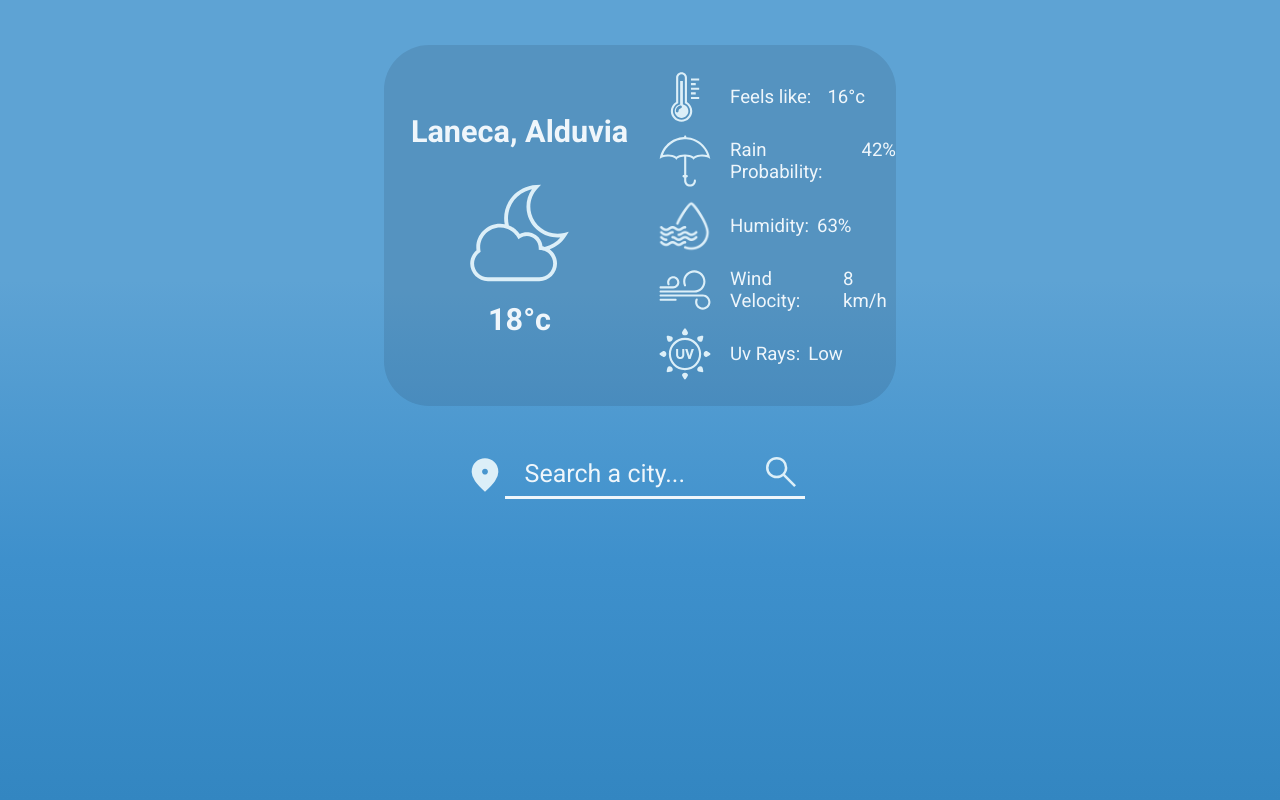
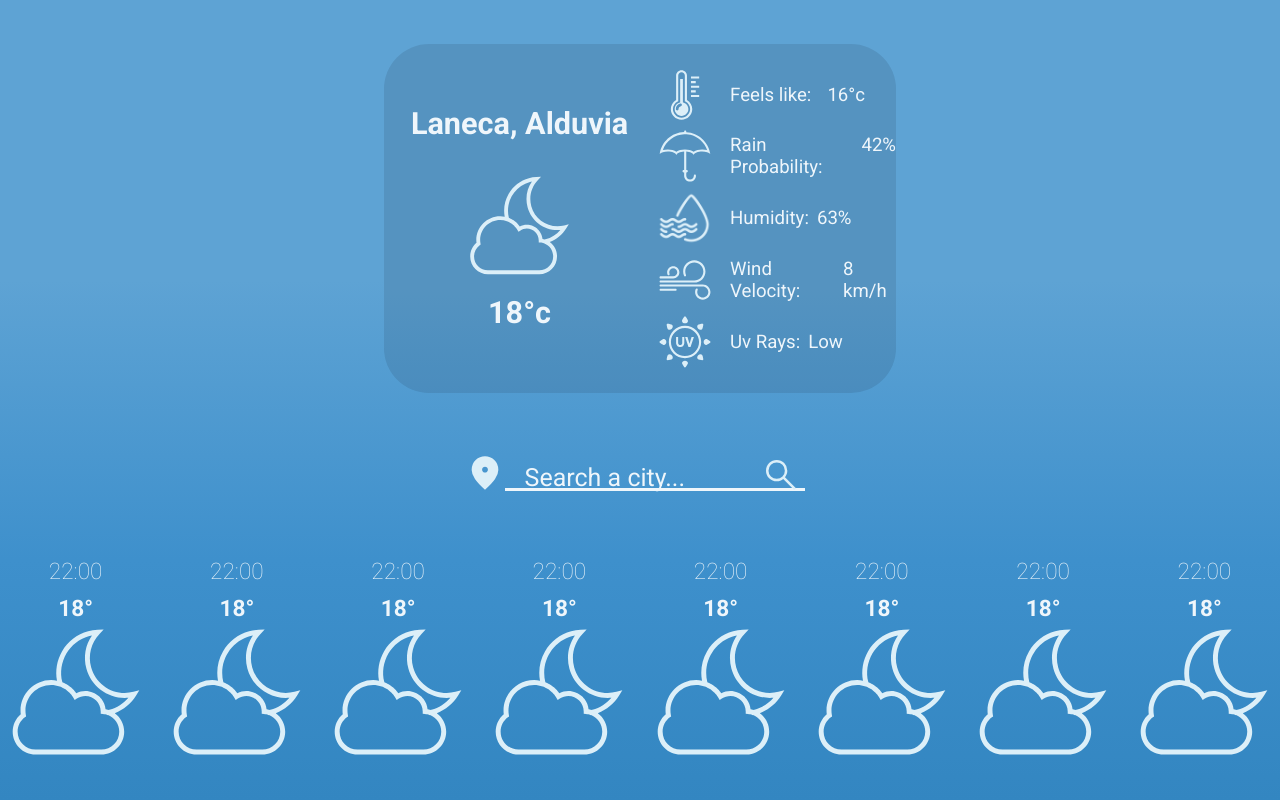
Before and after one commit to JoJoWitness/Weather_App, a website built with webpack: page src/index.html in a window 1280 px wide. Built offline with nearby package versions, Linux system fonts and the light colour scheme; a web font is replaced by a local one.

Commit message:
Finished the basic Html and css structure

```diff
--- a/src/index.html
+++ b/src/index.html
@@ -69,9 +69,69 @@
                     </button>
                 </form>
               </div>
-              <nav class="hourlyWeather">
-                <li>
-                </li>
+              <nav class="hourlyWeatherContainer">
+                <ol>
+                  <li>
+                    <div class="hourlyWeatherElement">
+                      <p class="js-hourlyCity">22:00</p>
+                      <p class="js-hourlyTemperature">18°</p>
+                      <img src="../src/images/NightWithClouds.svg" class="js-WeatherLike WeatherLike" >
+                    </div>
+                  </li>
+
+                  <li>
+                    <div class="hourlyWeatherElement">
+                      <p class="js-hourlyCity">22:00</p>
+                      <p class="js-hourlyTemperature">18°</p>
+                      <img src="../src/images/NightWithClouds.svg" class="js-WeatherLike WeatherLike" >
+                    </div>
+                  </li>
+                  <li>
+                    <div class="hourlyWeatherElement">
+                      <p class="js-hourlyCity">22:00</p>
+                      <p class="js-hourlyTemperature">18°</p>
+                      <img src="../src/images/NightWithClouds.svg" class="js-WeatherLike WeatherLike" >
+                    </div>
+                  </li>
+                  <li>
+                    <div class="hourlyWeatherElement">
+                      <p class="js-hourlyCity">22:00</p>
+                      <p class="js-hourlyTemperature">18°</p>
+                      <img src="../src/images/NightWithClouds.svg" class="js-WeatherLike WeatherLike" >
+                    </div>
+                  </li>
+                  <li>
+                    <div class="hourlyWeatherElement">
+                      <p class="js-hourlyCity">22:00</p>
+                      <p class="js-hourlyTemperature">18°</p>
+                      <img src="../src/images/NightWithClouds.svg" class="js-WeatherLike WeatherLike" >
+                    </div>
+                  </li>
+                  <li>
+                    <div class="hourlyWeatherElement">
+                      <p class="js-hourlyCity">22:00</p>
+                      <p class="js-hourlyTemperature">18°</p>
+                      <img src="../src/images/NightWithClouds.svg" class="js-WeatherLike WeatherLike" >
+                    </div>
+                  </li>
+                  <li>
+                    <div class="hourlyWeatherElement">
+                      <p class="js-hourlyCity">22:00</p>
+                      <p class="js-hourlyTemperature">18°</p>
+                      <img src="../src/images/NightWithClouds.svg" class="js-WeatherLike WeatherLike" >
+                    </div>
+                  </li>
+                  <li>
+                    <div class="hourlyWeatherElement">
+                      <p class="js-hourlyCity">22:00</p>
+                      <p class="js-hourlyTemperature">18°</p>
+                      <img src="../src/images/NightWithClouds.svg" class="js-WeatherLike WeatherLike" >
+                    </div>
+                  </li>
+
+
+
+                </ol>
               </nav>
         </div>
   </body>
--- a/src/index.js
+++ b/src/index.js
@@ -1,3 +1,4 @@
 import './styles/UpperPart.scss';
 import './styles/Images.scss'
 import './styles/Input.scss'
+import './styles/NavHourly.scss'
--- a/src/styles/Images.scss
+++ b/src/styles/Images.scss
@@ -34,3 +34,11 @@ img{
 .gps{
     margin-left: -10px;
 }
+
+.hourlyWeatherElement{
+
+img{
+    height: 140px;
+    filter: Theme.$day-filter;
+ }
+}
--- a/src/styles/Input.scss
+++ b/src/styles/Input.scss
@@ -16,7 +16,7 @@
 .inputForm{
     display: flex;
     flex-direction: row;
-    height: 100%;
+    height: 50%;
     width: max(300px, 23.5vw);
     // outline: 2px solid indigo;
     border-bottom: 3px solid Theme.$sunny-clear_color;
--- a/src/styles/NavHourly.scss
+++ b/src/styles/NavHourly.scss
@@ -0,0 +1,55 @@
+.hourlyWeatherContainer{
+    grid-row: 3/4;
+    display: flex;
+    align-items: center;
+    // outline: 2px solid violet;
+    height: 100%;
+    width: 100vw;
+
+    ol{
+    display: flex;
+    flex-direction: row;
+    align-items: center;
+    gap: 10px;
+    width: inherit;
+    height: inherit;
+    justify-content: space-around;
+    overflow-x: scroll;
+
+        li{
+            list-style: none;
+        }
+    }
+
+    ol::-webkit-scrollbar{
+        display:none;
+        scroll-behavior: smooth;
+    }
+
+
+}
+
+
+
+.hourlyWeatherElement{
+    display: flex;
+    flex-direction: column;
+    align-items: center;
+    // outline: 2px solid chocolate;
+    width: max(11vw, 150px);
+    height: 50%;
+    font-weight: 700;
+
+
+    p{
+        font-size: max(calc(22px + calc(1.3vw - 1rem)),16px);
+        margin-top: 10px;
+    }
+
+    p:first-child{
+        font-size: max(calc(22px + calc(1.3vw - 1rem)),16px);
+        font-weight:300;
+    }
+
+
+}
--- a/src/styles/UpperPart.scss
+++ b/src/styles/UpperPart.scss
@@ -15,7 +15,7 @@ body, html{
 
 .mainContainer{
     display: grid;
-    grid-template-rows:12fr 1fr 8fr;
+    grid-template-rows:12fr 2fr 8fr;
     height: 100%;
     width: 100%;
     color: Theme.$sunny-clear_color ;
@@ -92,15 +92,3 @@ body, html{
     margin: 8px;
   }
 }
-
-
-.hourlyWeather{
-    grid-row: 3/4;
-    display: flex;
-    flex-direction: row;
-    align-items: center;
-
-    li{
-        list-style: none;
-    }
-}
```
Also changed, not shown: dist/index.html, dist/main.css, dist/main.js.
